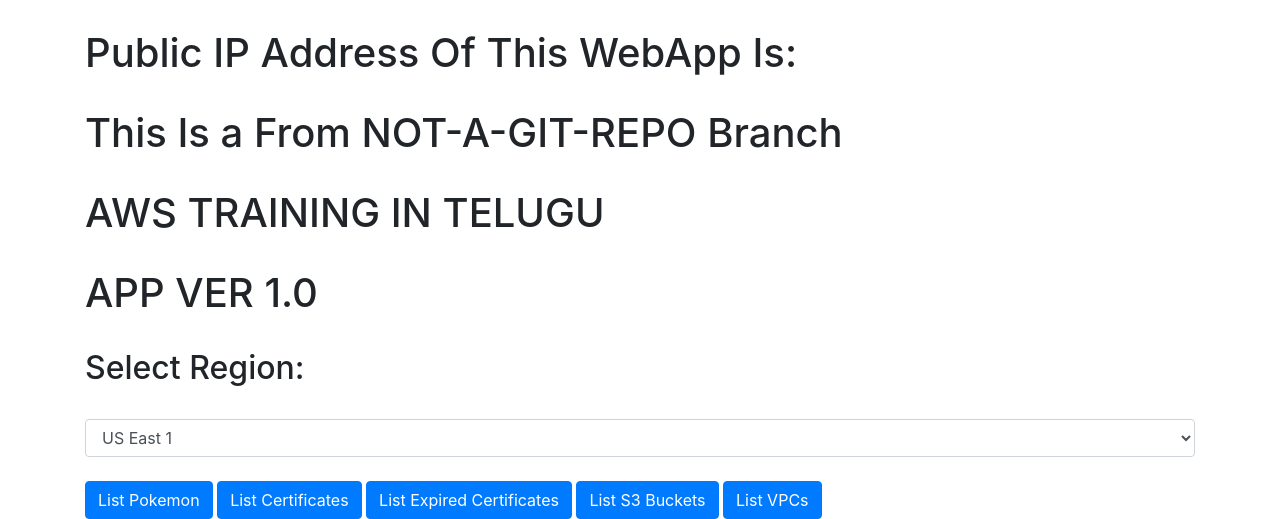
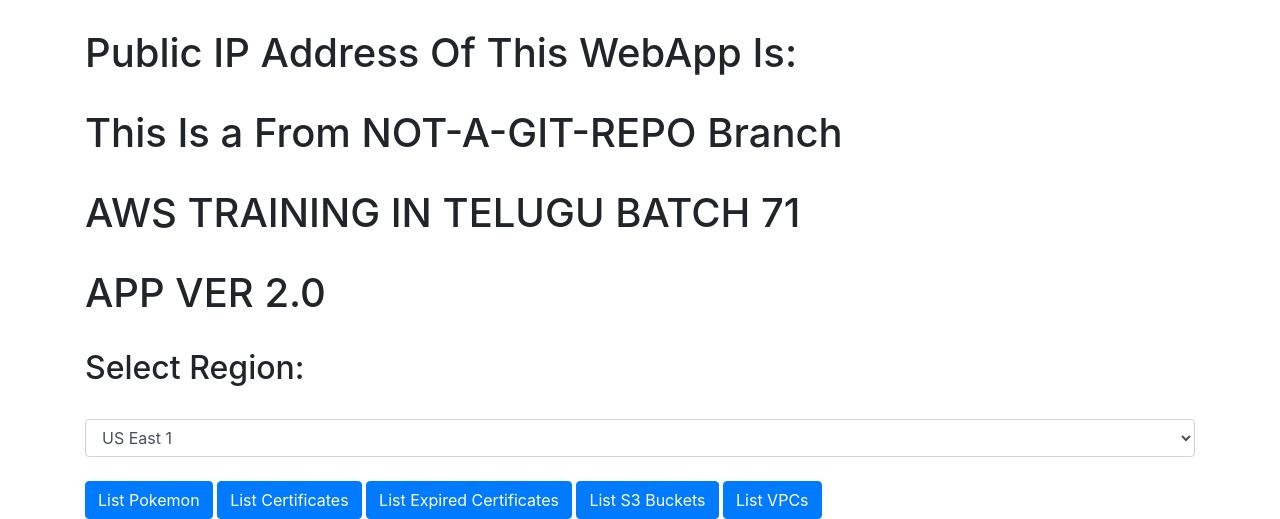
Before and after one commit to SreeVeerDevOps/python-fastapi-docker-public, a FastAPI app: page / in a window 1280 px wide. Shown: the part 291-810 px from the top of the page. Run offline with FastAPI, Linux system fonts and the light colour scheme; some libraries are stand-ins or nearby versions.

Commit message:
Update index.html

```diff
--- a/templates/index.html
+++ b/templates/index.html
@@ -15,8 +15,8 @@
         <h1>Your Container Is Running Python Version: {{ python_version }}</h1><br>
         <h1>Public IP Address Of This WebApp Is: {{ IP }}</h1><br>
         <h1>This Is a From {{ branch_name }} Branch</h1><br>
-        <h1>AWS TRAINING IN TELUGU</h1><br>
-        <h1>APP VER 1.0</h1><br>
+        <h1>AWS TRAINING IN TELUGU BATCH 71</h1><br>
+        <h1>APP VER 2.0</h1><br>
         <h2>Select Region:</h2><br>
         <select id="region-select" class="form-control">
             <option value="us-east-1">US East 1</option>
```
